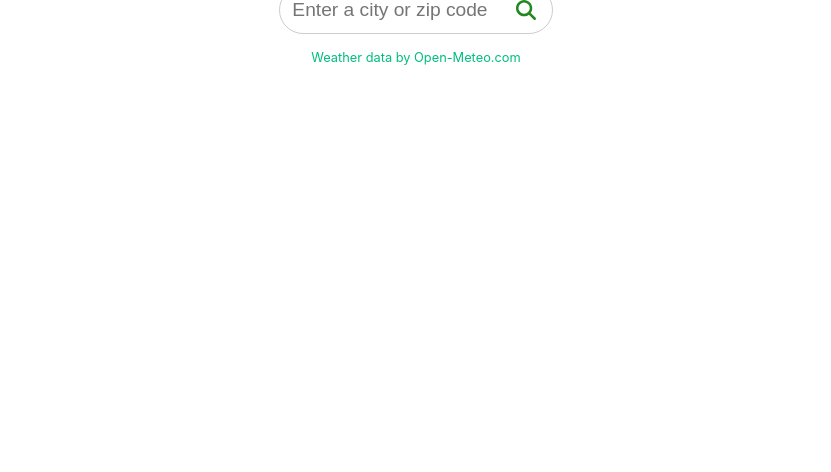
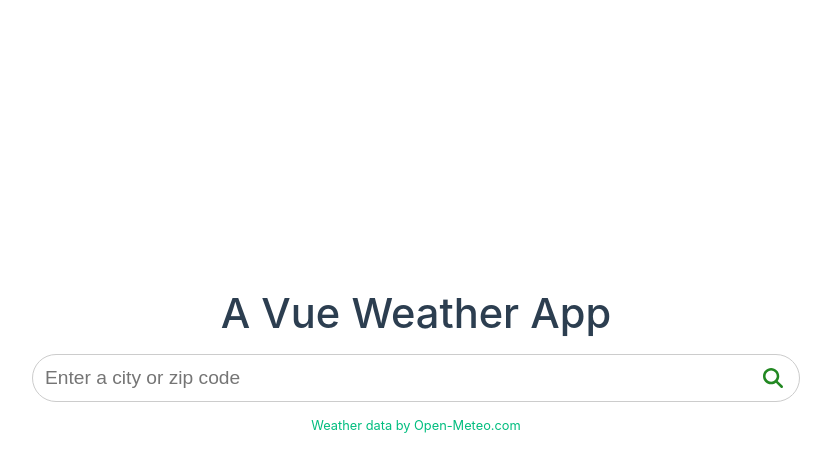
Before and after one commit to gitnamehere/vue-weather-app, a Vue app: page / in a window 1280 px wide. Shown: the top 472 px of the page, without its empty margins (224-1055 px from the left). Built offline with nearby package versions, Linux system fonts and the light colour scheme.

Commit message:
feat: change styling from global app styles change

```diff
--- a/src/views/LandingView.vue
+++ b/src/views/LandingView.vue
@@ -16,6 +16,7 @@ weatherStore.$subscribe(() => {
 </script>
 
 <template>
+    <div class="background" ></div>
     <div class="container">
         <h1>A Vue Weather App</h1>
         <div class="searchBar">
@@ -29,11 +30,13 @@ weatherStore.$subscribe(() => {
 
 <style scoped>
     .container {
-    width: auto;
+    width: 100vw;
+    height: 100vh;
     display: flex;
     flex-direction: column;
     justify-content: center;
     align-items: center;
+    margin: auto;
     }
 
     h1 {
@@ -51,7 +54,16 @@ weatherStore.$subscribe(() => {
 
     .searchBar {
     margin-top: 1rem;
-    width: 70%;
+    width: 60%;
     }
 
+    .background {
+    position: absolute;
+    background-color: transparent;
+    width: 100vw;
+    height: 100vh;
+    top: 0;
+    left: 0;
+    z-index: -1;
+    }
 </style>
```
